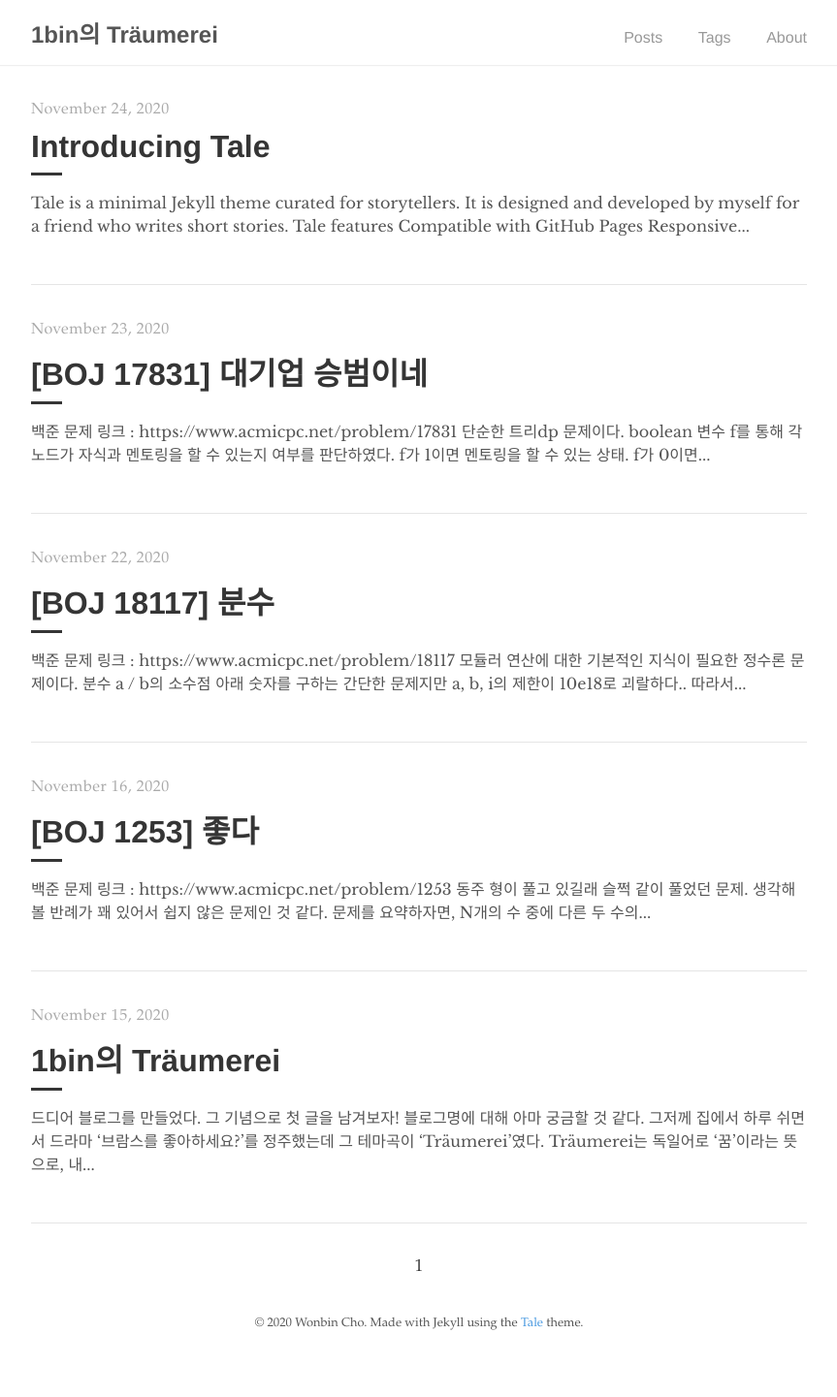
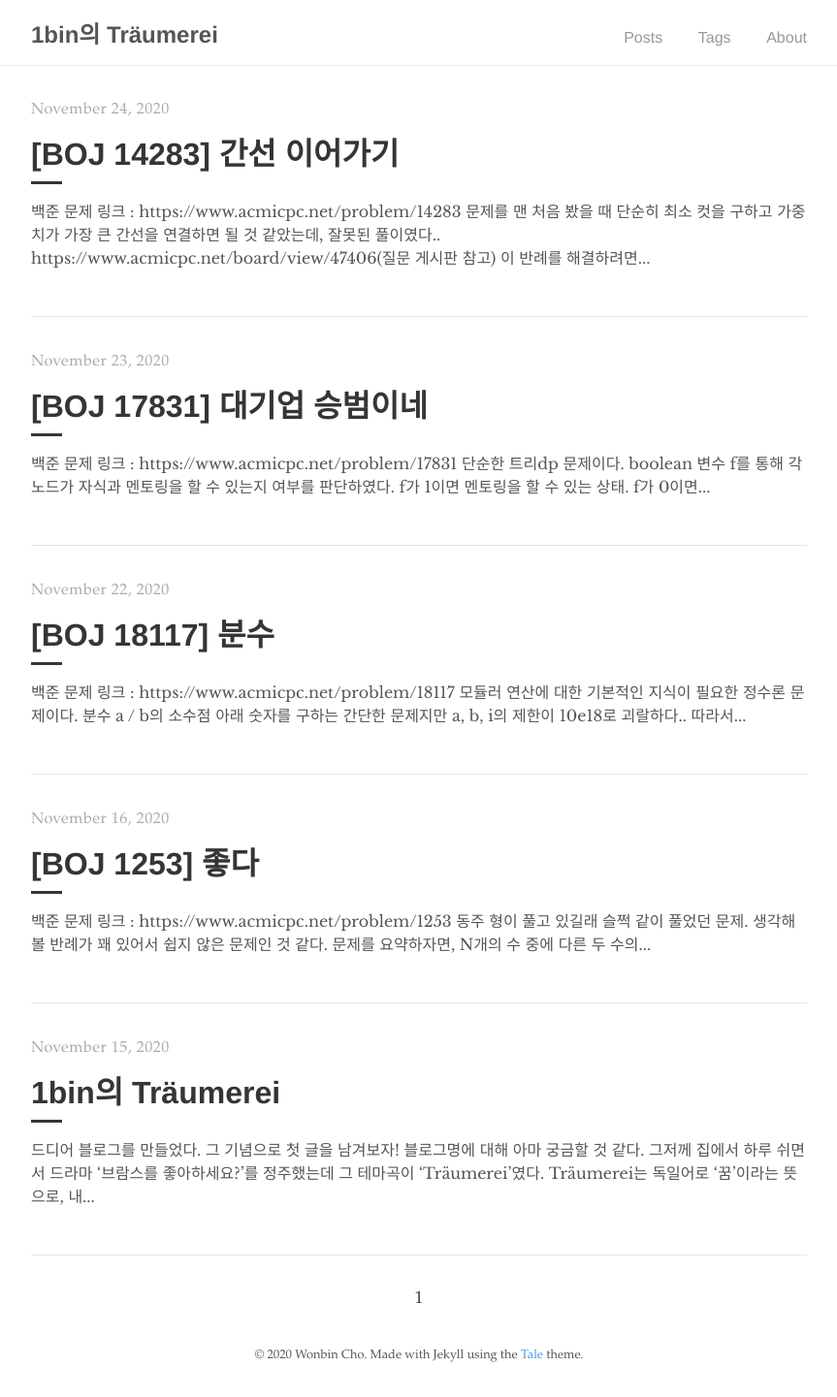
Before and after one commit to 1bin01/1bin01.github.io, a Jekyll site: the page built from index.html, in a window 1280 px wide. Shown: the whole page at 97% size, without its empty margins (208-1071 px from the left). Built offline with Jekyll 4.4.1, drawn with Linux system fonts in a browser that asks for light colours; the list of posts is cut into pages by our own code; before the commit the page ends 1408 px from its top, so only the background shows below that.

Commit message:
Update 2020-11-24-boj-14283.md

```diff
--- a/_posts/2020-11-24-boj-14283.md
+++ b/_posts/2020-11-24-boj-14283.md
@@ -1,26 +1,18 @@
 ---
 layout: post
-title:  "Introducing Tale"
-author: "Chester"
+title:  "[BOJ 14283] 간선 이어가기"
+author: "1bin"
 comments: true
 tags: Tale
 ---
 
-Tale is a minimal [Jekyll](https://jekyllrb.com/) theme curated for storytellers. It is designed and developed by [myself](https://github.com/chesterhow/) for a friend who writes short stories.
+백준 문제 링크 : https://www.acmicpc.net/problem/14283
 
-## Tale features
-- Compatible with GitHub Pages
-- Responsive design (looks just as good on mobile)
-- Syntax highlighting, with the help of Pygments
-- Markdown and HTML text formatting
-- Pagination of posts
+문제를 맨 처음 봤을 때 단순히 최소 컷을 구하고 가중치가 가장 큰 간선을 연결하면 될 것 같았는데, 잘못된 풀이였다..
+https://www.acmicpc.net/board/view/47406(질문 게시판 참고)
 
-Head over to the [Example Content]({{ site.baseurl }}/2017-03-16/example-content) post for a showcase of Tale's text formatting features.
+이 반례를 해결하려면 간선 m개에 대해 각 간선이 마지막으로 추가될 때의 가중치합을 모두 구해봐야한다. 아래 코드에서는 한 간선의 용량을 0으로 만든후 플로우를 m번 돌려줬는데, 이외에 다른 방법도 있을 수 있을 것 같다.
+처음에는 이걸 다 구해본다고?하고 띠용할 수 있지만 n과 m제한이 작기 때문에 충분히 통과한다.. 풀이를 한번 짜보라고 조언해주신 임선배 감사합니다..  다시는 선배님들이 푸는 문제를 맘대로 가져오지 말아야겠다..(어려워,,)
 
-## Browser Support
-Tale works on most if not all modern browsers, including Chrome, Safari and Firefox 👍🏼
-
-## Download or Contribute
-Tale is publicly hosted on GitHub, so go ahead and download or fork it at the [GitHub repository](https://github.com/chesterhow/tale). If you spot any bugs or have any suggestions, feel free to create an issue or make a pull request.
-
-Thanks for checking out Tale!
+아 추가로 풀이에서는 디닉을 썼지만 굳이 쓸 필요는 없다.
+<script src="https://gist.github.com/1bin01/d79b479f06feec0f94378061b8427ffa.js"></script>
```
